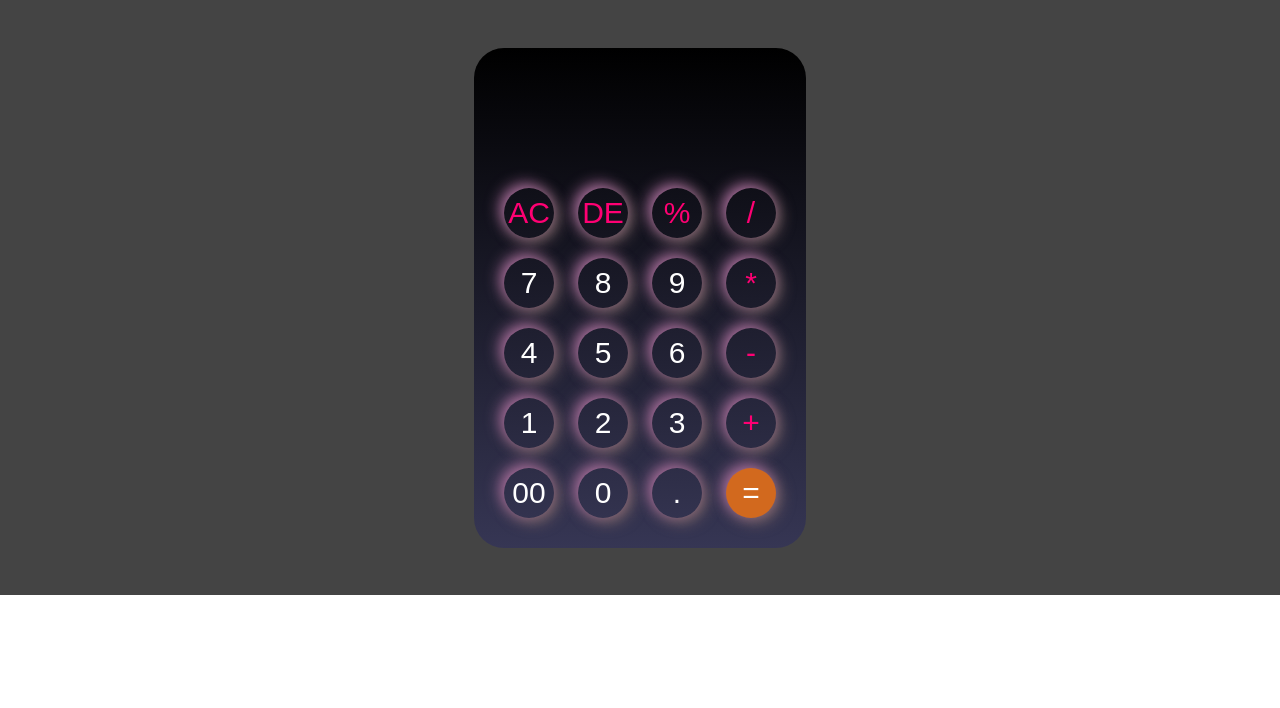
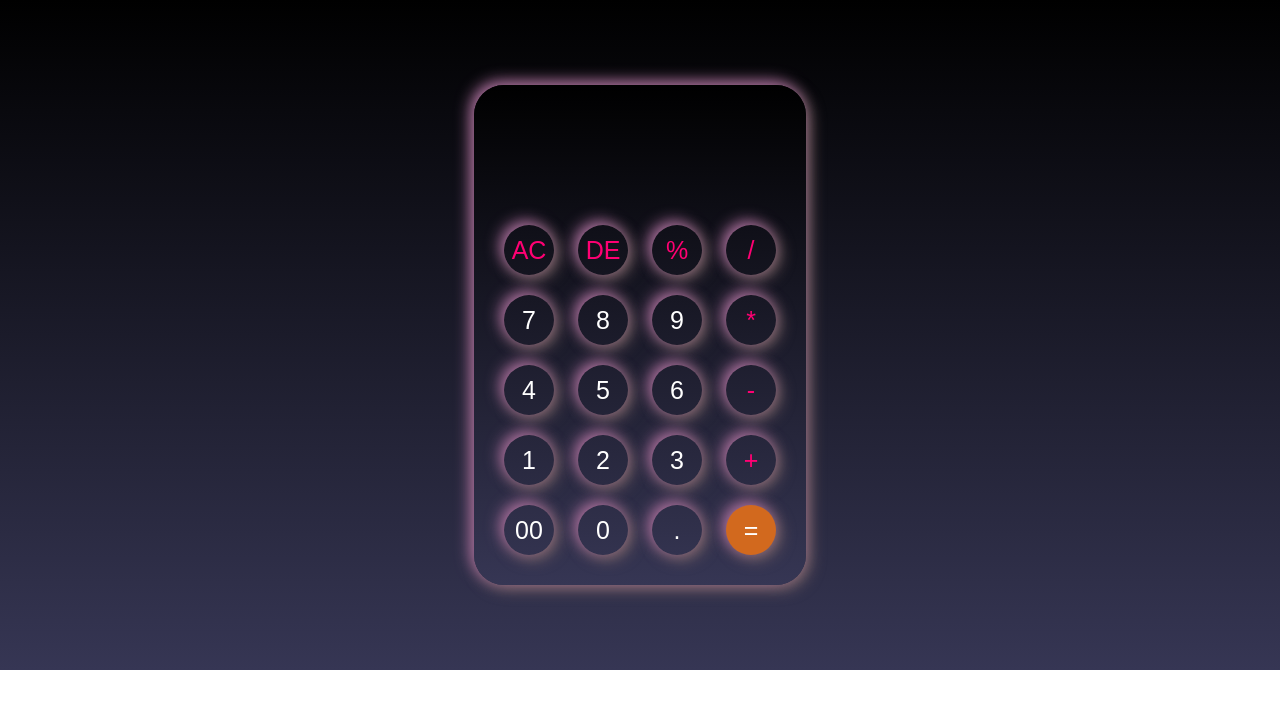
Before and after one commit to Mansi8588/calculator, a plain HTML site: page index.html in a window 1280 px wide. Drawn offline with Linux system fonts and the light colour scheme.

Commit message:
Update index.css

```diff
--- a/index.css
+++ b/index.css
@@ -1,15 +1,14 @@
 *{
     margin: 0;
     padding: 0;
-
     box-sizing: border-box;
 
 }
 .container{
     width: 100%;
     height: 100%;
-    min-height: 595px;
-    background-color: #444444;
+    min-height: 670px;
+    background: linear-gradient(black,rgb(54, 54, 84));
     display: flex;
     justify-content: center;
     align-items: center;
@@ -20,6 +19,9 @@
     background: linear-gradient(black,rgb(54, 54, 84));
     padding: 20px;
     border-radius: 30px;
+
+    box-shadow: -4px -4px 15px rgb(170, 110, 157) ,4px 4px 15px rgb(123, 102, 102); ;
+
 
 
 
@@ -33,7 +35,7 @@
     margin: 10px;
     box-shadow: -4px -4px 15px rgb(170, 110, 157) ,4px 4px 15px rgb(123, 102, 102);
     background: transparent;
-    font-size: 30px;
+    font-size: 25px;
     color: #fff;
     cursor: pointer;
 }
@@ -46,7 +48,7 @@ form .display{
 form .display input{
     text-align: right;
     flex: 1;
-    font-size: 35px;
+    font-size:45px;
     box-shadow: none;
 }
 
```
